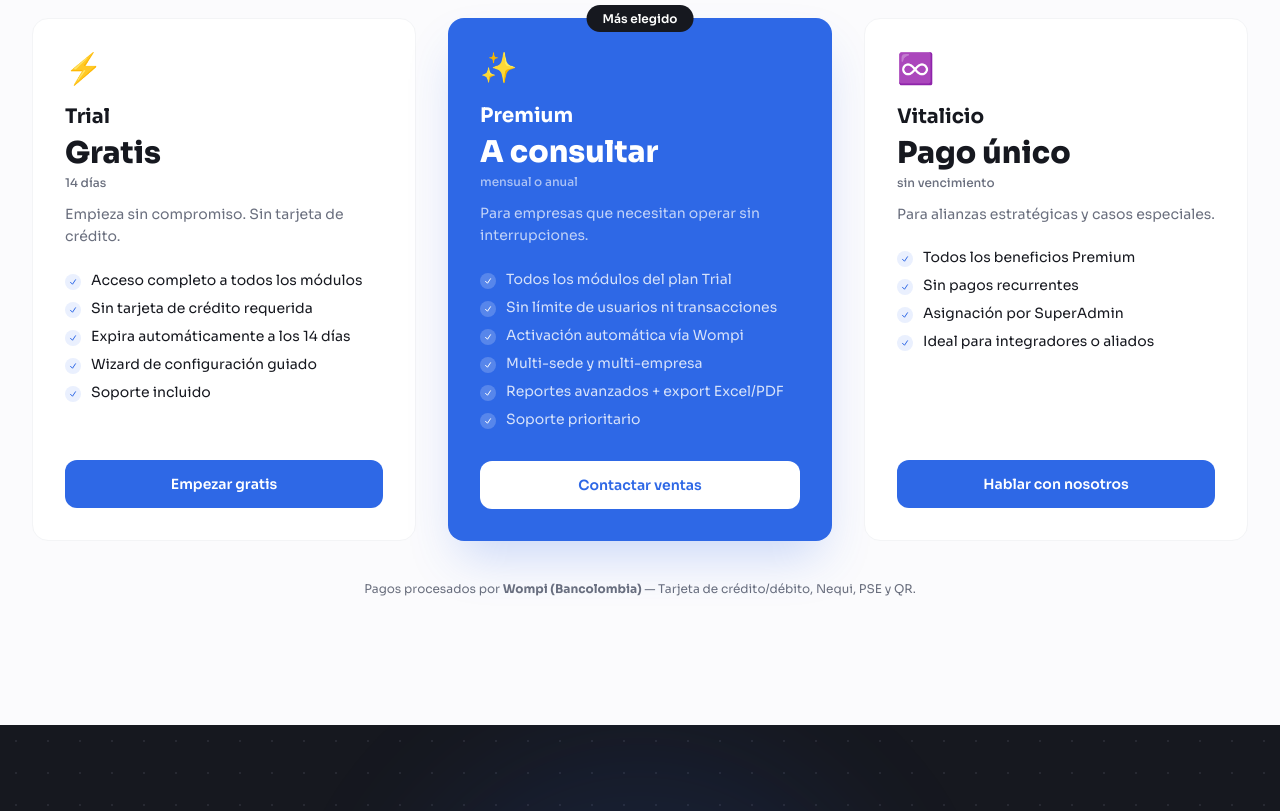
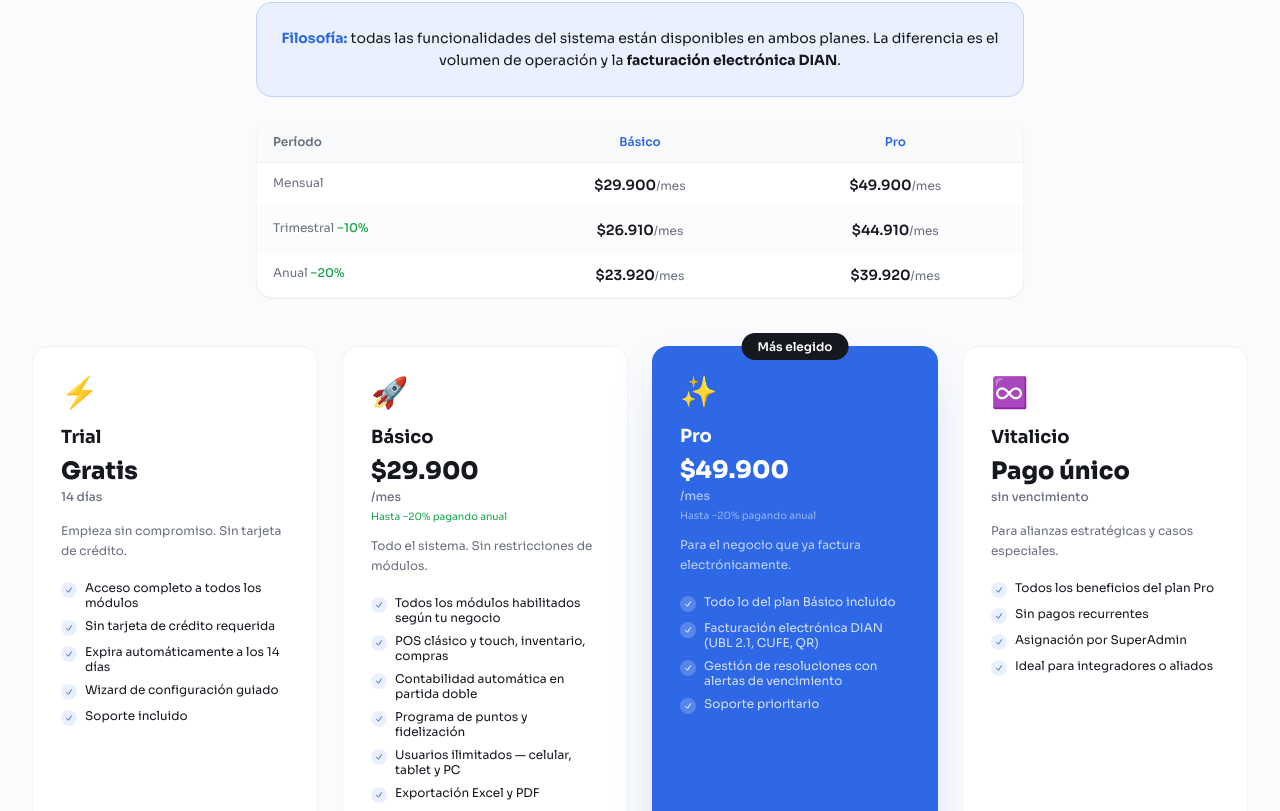
Before and after one commit to keilor9703/techstack-web, a Next.js app: page /ksmart360 in a window 1280 px wide. Shown: the part 9058-9869 px from the top of the page. Built offline with nearby package versions, Linux system fonts and the light colour scheme.

Commit message:
feat: sección de planes rediseñada — 4 planes, tabla de precios, filosofía y ¿Por qué Pro?

```diff
--- a/app/ksmart360/page.js
+++ b/app/ksmart360/page.js
@@ -21,33 +21,52 @@ const plans = [
     period: '14 días',
     description: 'Empieza sin compromiso. Sin tarjeta de crédito.',
     features: [
-      'Acceso completo a todos los módulos',
-      'Sin tarjeta de crédito requerida',
-      'Expira automáticamente a los 14 días',
-      'Wizard de configuración guiado',
-      'Soporte incluido',
+      { text: 'Acceso completo a todos los módulos', ok: true },
+      { text: 'Sin tarjeta de crédito requerida', ok: true },
+      { text: 'Expira automáticamente a los 14 días', ok: true },
+      { text: 'Wizard de configuración guiado', ok: true },
+      { text: 'Soporte incluido', ok: true },
     ],
     cta: 'Empezar gratis',
     highlight: false,
     ctaHref: 'https://www.appjeylor.com/',
   },
   {
-    name: 'Premium',
+    name: 'Básico',
+    icon: '🚀',
+    price: '$29.900',
+    period: '/mes',
+    priceNote: 'Hasta −20% pagando anual',
+    description: 'Todo el sistema. Sin restricciones de módulos.',
+    features: [
+      { text: 'Todos los módulos habilitados según tu negocio', ok: true },
+      { text: 'POS clásico y touch, inventario, compras', ok: true },
+      { text: 'Contabilidad automática en partida doble', ok: true },
+      { text: 'Programa de puntos y fidelización', ok: true },
+      { text: 'Usuarios ilimitados — celular, tablet y PC', ok: true },
+      { text: 'Exportación Excel y PDF', ok: true },
+      { text: 'Facturación electrónica DIAN', ok: false },
+    ],
+    cta: 'Empezar con Básico',
+    highlight: false,
+    ctaHref: 'https://www.appjeylor.com/',
+  },
+  {
+    name: 'Pro',
     icon: '✨',
-    price: 'A consultar',
-    period: 'mensual o anual',
-    description: 'Para empresas que necesitan operar sin interrupciones.',
+    price: '$49.900',
+    period: '/mes',
+    priceNote: 'Hasta −20% pagando anual',
+    description: 'Para el negocio que ya factura electrónicamente.',
     features: [
-      'Todos los módulos del plan Trial',
-      'Sin límite de usuarios ni transacciones',
-      'Activación automática vía Wompi',
-      'Multi-sede y multi-empresa',
-      'Reportes avanzados + export Excel/PDF',
-      'Soporte prioritario',
+      { text: 'Todo lo del plan Básico incluido', ok: true },
+      { text: 'Facturación electrónica DIAN (UBL 2.1, CUFE, QR)', ok: true },
+      { text: 'Gestión de resoluciones con alertas de vencimiento', ok: true },
+      { text: 'Soporte prioritario', ok: true },
     ],
-    cta: 'Contactar ventas',
+    cta: 'Empezar con Pro',
     highlight: true,
-    ctaHref: '/#contacto',
+    ctaHref: 'https://www.appjeylor.com/',
   },
   {
     name: 'Vitalicio',
@@ -56,10 +75,10 @@ const plans = [
     period: 'sin vencimiento',
     description: 'Para alianzas estratégicas y casos especiales.',
     features: [
-      'Todos los beneficios Premium',
-      'Sin pagos recurrentes',
-      'Asignación por SuperAdmin',
-      'Ideal para integradores o aliados',
+      { text: 'Todos los beneficios del plan Pro', ok: true },
+      { text: 'Sin pagos recurrentes', ok: true },
+      { text: 'Asignación por SuperAdmin', ok: true },
+      { text: 'Ideal para integradores o aliados', ok: true },
     ],
     cta: 'Hablar con nosotros',
     highlight: false,
@@ -1306,7 +1325,7 @@ export default function Ksmart360Page() {
       {/* ── Plans (shared) ── */}
       <section id="diferenciales" className="py-24 lg:py-32 bg-papel">
         <div className="max-w-7xl mx-auto px-6 lg:px-8">
-          <Section className="text-center mb-16">
+          <Section className="text-center mb-12">
             <motion.span variants={fadeUp} className="inline-block text-xs font-mono font-medium text-azulStack bg-azulTinte px-3 py-1.5 rounded-full mb-4 tracking-wider uppercase">
               Planes
             </motion.span>
@@ -1318,38 +1337,83 @@ export default function Ksmart360Page() {
             </motion.p>
           </Section>
 
-          <Section className="grid lg:grid-cols-3 gap-6 lg:gap-8">
+          {/* Filosofía + tabla de precios */}
+          <Section className="mb-12">
+            <motion.div variants={fadeUp} className="max-w-3xl mx-auto">
+              <div className="bg-azulTinte border border-azulStack/20 rounded-2xl p-6 mb-6 text-center">
+                <p className="font-sora text-sm text-grafito leading-relaxed">
+                  <span className="font-bold text-azulStack">Filosofía:</span> todas las funcionalidades del sistema están disponibles en ambos planes. La diferencia es el volumen de operación y la <strong>facturación electrónica DIAN</strong>.
+                </p>
+              </div>
+              <div className="bg-white border border-gray-100 rounded-2xl overflow-hidden shadow-sm">
+                <div className="grid grid-cols-3 text-center text-xs font-sora font-semibold bg-gray-50 border-b border-gray-100">
+                  <div className="py-3 px-4 text-left text-acero">Período</div>
+                  <div className="py-3 px-4 text-azulStack">Básico</div>
+                  <div className="py-3 px-4 text-azulStack">Pro</div>
+                </div>
+                <div className="grid grid-cols-3 text-center text-sm font-sora border-b border-gray-50">
+                  <div className="py-3 px-4 text-left text-acero text-xs">Mensual</div>
+                  <div className="py-3 px-4 font-semibold text-grafito">$29.900<span className="text-acero font-normal text-xs">/mes</span></div>
+                  <div className="py-3 px-4 font-semibold text-grafito">$49.900<span className="text-acero font-normal text-xs">/mes</span></div>
+                </div>
+                <div className="grid grid-cols-3 text-center text-sm font-sora border-b border-gray-50 bg-gray-50/50">
+                  <div className="py-3 px-4 text-left text-acero text-xs">Trimestral <span className="text-green-600 font-medium">−10%</span></div>
+                  <div className="py-3 px-4 font-semibold text-grafito">$26.910<span className="text-acero font-normal text-xs">/mes</span></div>
+                  <div className="py-3 px-4 font-semibold text-grafito">$44.910<span className="text-acero font-normal text-xs">/mes</span></div>
+                </div>
+                <div className="grid grid-cols-3 text-center text-sm font-sora">
+                  <div className="py-3 px-4 text-left text-acero text-xs">Anual <span className="text-green-600 font-medium">−20%</span></div>
+                  <div className="py-3 px-4 font-semibold text-grafito">$23.920<span className="text-acero font-normal text-xs">/mes</span></div>
+                  <div className="py-3 px-4 font-semibold text-grafito">$39.920<span className="text-acero font-normal text-xs">/mes</span></div>
+                </div>
+              </div>
+            </motion.div>
+          </Section>
+
+          <Section className="grid sm:grid-cols-2 lg:grid-cols-4 gap-5 lg:gap-6">
             {plans.map((plan, i) => (
               <motion.div
                 key={i}
                 variants={fadeUp}
-                className={`relative rounded-2xl p-8 flex flex-col ${
+                className={`relative rounded-2xl p-7 flex flex-col ${
                   plan.highlight
-                    ? 'bg-azulStack text-white shadow-2xl shadow-azulStack/25 scale-105'
+                    ? 'bg-azulStack text-white shadow-2xl shadow-azulStack/25 lg:scale-105'
                     : 'bg-white border border-gray-100'
                 }`}
               >
                 {plan.highlight && (
                   <div className="absolute -top-3 left-1/2 -translate-x-1/2">
-                    <span className="bg-grafito text-white text-xs font-semibold font-sora px-4 py-1.5 rounded-full">
+                    <span className="bg-grafito text-white text-xs font-semibold font-sora px-4 py-1.5 rounded-full whitespace-nowrap">
                       Más elegido
                     </span>
                   </div>
                 )}
-                <div className="text-3xl mb-4">{plan.icon}</div>
-                <h3 className={`font-sora font-bold text-xl mb-1 ${plan.highlight ? 'text-white' : 'text-grafito'}`}>{plan.name}</h3>
-                <div className={`font-sora font-black text-3xl mb-1 ${plan.highlight ? 'text-white' : 'text-grafito'}`}>{plan.price}</div>
-                <div className={`font-sora text-xs font-medium mb-3 ${plan.highlight ? 'text-white/60' : 'text-acero'}`}>{plan.period}</div>
-                <p className={`font-sora text-sm leading-relaxed mb-6 ${plan.highlight ? 'text-white/70' : 'text-acero'}`}>{plan.description}</p>
-                <ul className="flex flex-col gap-2.5 mb-8 flex-1">
+                <div className="text-3xl mb-3">{plan.icon}</div>
+                <h3 className={`font-sora font-bold text-lg mb-1 ${plan.highlight ? 'text-white' : 'text-grafito'}`}>{plan.name}</h3>
+                <div className={`font-sora font-black text-2xl mb-0.5 ${plan.highlight ? 'text-white' : 'text-grafito'}`}>{plan.price}</div>
+                <div className={`font-sora text-xs font-medium mb-1 ${plan.highlight ? 'text-white/60' : 'text-acero'}`}>{plan.period}</div>
+                {plan.priceNote && (
+                  <div className={`font-sora text-[10px] mb-3 ${plan.highlight ? 'text-white/50' : 'text-green-600'}`}>{plan.priceNote}</div>
+                )}
+                {!plan.priceNote && <div className="mb-3" />}
+                <p className={`font-sora text-xs leading-relaxed mb-5 ${plan.highlight ? 'text-white/70' : 'text-acero'}`}>{plan.description}</p>
+                <ul className="flex flex-col gap-2 mb-7 flex-1">
                   {plan.features.map((f, j) => (
-                    <li key={j} className="flex items-start gap-2.5">
-                      <span className={`w-4 h-4 rounded-full flex items-center justify-center flex-shrink-0 mt-0.5 ${plan.highlight ? 'bg-white/20' : 'bg-azulTinte'}`}>
-                        <svg width="8" height="8" fill="none" viewBox="0 0 24 24" stroke={plan.highlight ? 'white' : '#2E68E6'} strokeWidth={3}>
-                          <path strokeLinecap="round" strokeLinejoin="round" d="M4.5 12.75l6 6 9-13.5" />
-                        </svg>
-                      </span>
-                      <span className={`font-sora text-sm leading-tight ${plan.highlight ? 'text-white/80' : 'text-grafito'}`}>{f}</span>
+                    <li key={j} className="flex items-start gap-2">
+                      {f.ok ? (
+                        <span className={`w-4 h-4 rounded-full flex items-center justify-center flex-shrink-0 mt-0.5 ${plan.highlight ? 'bg-white/20' : 'bg-azulTinte'}`}>
+                          <svg width="8" height="8" fill="none" viewBox="0 0 24 24" stroke={plan.highlight ? 'white' : '#2E68E6'} strokeWidth={3}>
+                            <path strokeLinecap="round" strokeLinejoin="round" d="M4.5 12.75l6 6 9-13.5" />
+                          </svg>
+                        </span>
+                      ) : (
+                        <span className="w-4 h-4 rounded-full flex items-center justify-center flex-shrink-0 mt-0.5 bg-red-50">
+                          <svg width="8" height="8" fill="none" viewBox="0 0 24 24" stroke="#ef4444" strokeWidth={3}>
+                            <path strokeLinecap="round" strokeLinejoin="round" d="M6 18L18 6M6 6l12 12" />
+                          </svg>
+                        </span>
+                      )}
+                      <span className={`font-sora text-xs leading-tight ${f.ok ? (plan.highlight ? 'text-white/80' : 'text-grafito') : 'text-acero line-through'}`}>{f.text}</span>
                     </li>
                   ))}
                 </ul>
@@ -1361,7 +1425,7 @@ export default function Ksmart360Page() {
                       window.location.href = plan.ctaHref;
                     }
                   }}
-                  className={`w-full text-center py-3.5 rounded-xl font-sora font-semibold text-sm transition-all duration-200 cursor-pointer ${
+                  className={`w-full text-center py-3 rounded-xl font-sora font-semibold text-sm transition-all duration-200 cursor-pointer ${
                     plan.highlight
                       ? 'bg-white text-azulStack hover:bg-gray-50'
                       : 'bg-azulStack text-white hover:bg-blue-600'
@@ -1373,7 +1437,17 @@ export default function Ksmart360Page() {
             ))}
           </Section>
 
+          {/* ¿Por qué Pro? */}
           <Section className="mt-10">
+            <motion.div variants={fadeUp} className="max-w-2xl mx-auto bg-white border border-gray-100 rounded-2xl p-6 text-center shadow-sm">
+              <p className="font-sora text-sm text-grafito leading-relaxed">
+                <span className="font-bold">¿Por qué Pro?</span> Solo si tu negocio está obligado a emitir factura electrónica ante la DIAN. Si no, el plan Básico tiene <strong>todo lo que necesitas</strong> — sin restricciones.{' '}
+                <span className="text-azulStack font-medium">¿Facturas electrónicamente? Sí → Pro. No → Básico.</span>
+              </p>
+            </motion.div>
+          </Section>
+
+          <Section className="mt-6">
             <motion.p variants={fadeUp} className="text-center font-sora text-xs text-acero">
               Pagos procesados por <strong>Wompi (Bancolombia)</strong> — Tarjeta de crédito/débito, Nequi, PSE y QR.
             </motion.p>
```
